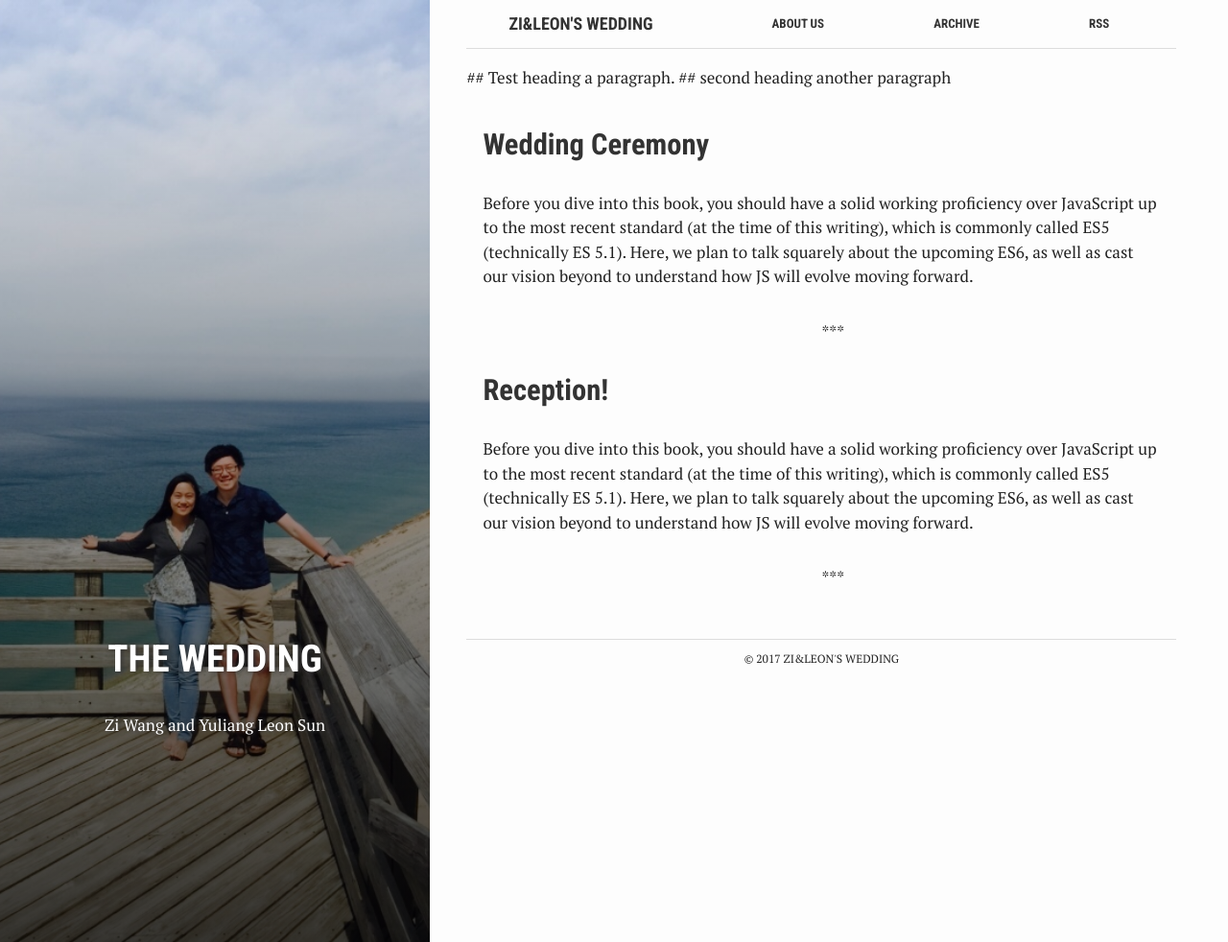
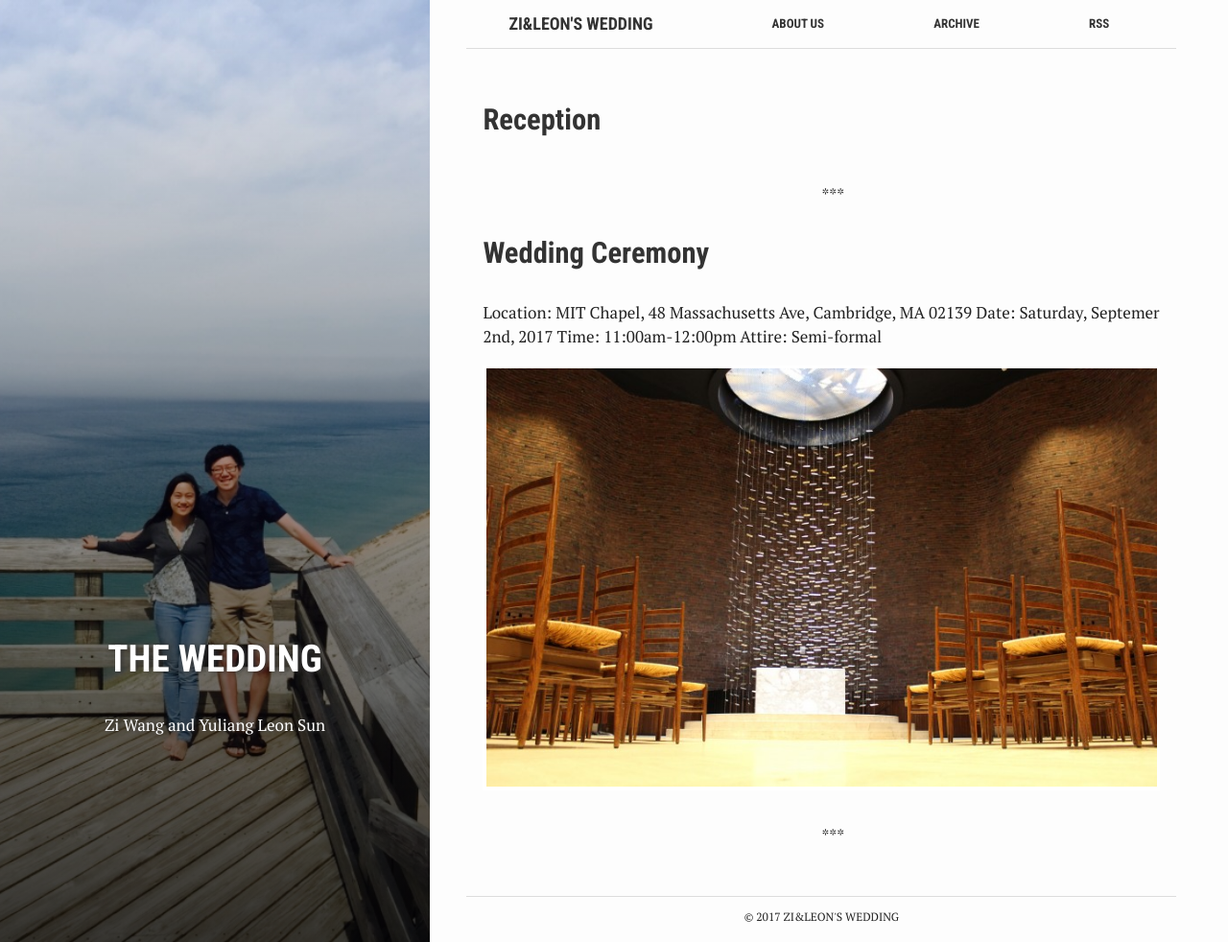
Before and after one commit to zwyls/zwyls.github.io, a Jekyll site: the page built from index.html, in a window 1280 px wide and 982 px high. Shown: the whole window at 96% size. Built offline with Jekyll 4.4.1, drawn with Linux system fonts in a browser that asks for light colours.

```diff
--- a/_posts/2017-09-02-our-wedding.md
+++ b/_posts/2017-09-02-our-wedding.md
@@ -4,38 +4,14 @@
 title:  "Wedding Ceremony"
 crawlertitle: "About ES6"
 summary: "What's new in ES6"
-date:   2017-09-02 20:09:47 +0700
+date:   2017-07-04 20:09:47 +0700
 categories: posts
 tags: ['front-end']
 author: redVi
 ---
-Before you dive into this book, you should have a solid working proficiency over JavaScript up to the most recent standard (at the time of this writing), which is commonly called ES5 (technically ES 5.1). Here, we plan to talk squarely about the upcoming ES6, as well as cast our vision beyond to understand how JS will evolve moving forward.
 
-If you are still looking for confidence with JavaScript, I highly recommend you read the other titles in this series first:
-
-Up & Going: Are you new to programming and JS? This is the roadmap you need to consult as you start your learning journey.
-
-- Up & Going
-- Scope & Closures
-- this & Object Prototypes
-- Types & Grammar
-- Async & Performance
-
-[![railroad]({{ site.images }}/rails.jpg)]({{ site.images }}/rails.jpg)
-
-If you've already read all those titles and you feel pretty comfortable with the topics they cover, it's time we dive into the evolution of JS to explore all the changes coming not only soon but farther over the horizon.
-
-## `let` Declarations
-
-However, we can now create declarations that are bound to any block, called (unsurprisingly) *block scoping*. This means all we need is a pair of `{ .. }` to create a scope. Instead of using var, which always declares variables attached to the enclosing function (or global, if top level) scope, use `let`:
-
-{% highlight js %}
-var a = 2;
-
-{
-    let a = 3;
-    console.log( a );   // 3
-}
-
-console.log( a );       // 2
-{% endhighlight %}
+Location: MIT Chapel, 48 Massachusetts Ave, Cambridge, MA 02139
+Date: Saturday, Septemer 2nd, 2017
+Time: 11:00am-12:00pm
+Attire: Semi-formal
+![MIT Chapel]({{ site.images }}/chapel.jpg)
--- a/_posts/2017-09-02-reception.md
+++ b/_posts/2017-09-02-reception.md
@@ -1,7 +1,7 @@
 ---
 bg: "tools.jpg"
 layout: post
-title:  "Reception!"
+title:  "Reception"
 crawlertitle: "reception"
 summary: "reception details"
 date:   2017-07-04 20:09:47 +0700
@@ -9,33 +9,3 @@
 tags: ['front-end']
 author: redVi
 ---
-Before you dive into this book, you should have a solid working proficiency over JavaScript up to the most recent standard (at the time of this writing), which is commonly called ES5 (technically ES 5.1). Here, we plan to talk squarely about the upcoming ES6, as well as cast our vision beyond to understand how JS will evolve moving forward.
-
-If you are still looking for confidence with JavaScript, I highly recommend you read the other titles in this series first:
-
-Up & Going: Are you new to programming and JS? This is the roadmap you need to consult as you start your learning journey.
-
-- Up & Going
-- Scope & Closures
-- this & Object Prototypes
-- Types & Grammar
-- Async & Performance
-
-[![railroad]({{ site.images }}/rails.jpg)]({{ site.images }}/rails.jpg)
-
-If you've already read all those titles and you feel pretty comfortable with the topics they cover, it's time we dive into the evolution of JS to explore all the changes coming not only soon but farther over the horizon.
-
-## `let` Declarations
-
-However, we can now create declarations that are bound to any block, called (unsurprisingly) *block scoping*. This means all we need is a pair of `{ .. }` to create a scope. Instead of using var, which always declares variables attached to the enclosing function (or global, if top level) scope, use `let`:
-
-{% highlight js %}
-var a = 2;
-
-{
-    let a = 3;
-    console.log( a );   // 3
-}
-
-console.log( a );       // 2
-{% endhighlight %}
--- a/index.html
+++ b/index.html
@@ -6,19 +6,6 @@
 summary: "Zi Wang and Yuliang Leon Sun"
 ---
 
-<div class="page">
-<div></div>
-
-## Test heading
-a paragraph.
-## second heading
-another paragraph
-
-</div>
-
-
-
-
 
 {% for post in site.posts limit: 5 %}
   <article class="index-page">
```
